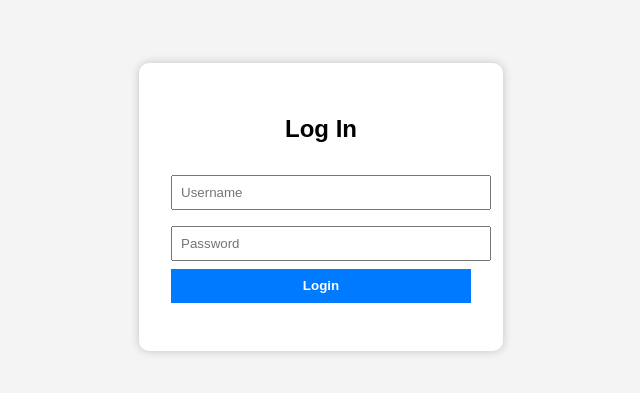
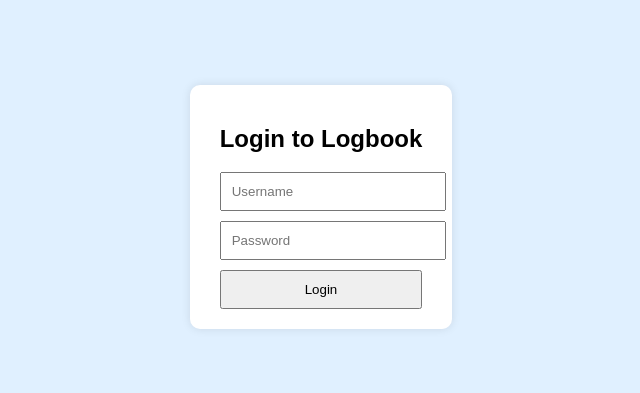
Before and after one commit to Shihab4099/TRAINING, a plain HTML site: page index.html in a window 1280 px wide. Shown: the part 201-594 px from the top of the page, without its empty margins (319-959 px from the left). Drawn offline with Linux system fonts and the light colour scheme.

Commit message:
Update index.html

```diff
--- a/index.html
+++ b/index.html
@@ -7,86 +7,66 @@
   <style>
     body {
       font-family: Arial, sans-serif;
-      background-color: #f4f4f4;
+      background-color: #e0f0ff;
       display: flex;
       justify-content: center;
       align-items: center;
       height: 100vh;
     }
-
     .login-box {
-      background-color: white;
-      padding: 2rem;
+      background: white;
+      padding: 20px 30px;
       border-radius: 10px;
-      box-shadow: 0 0 10px rgba(0, 0, 0, 0.2);
-      width: 300px;
+      box-shadow: 0 0 10px rgba(0,0,0,0.1);
     }
-
-    .login-box h2 {
-      text-align: center;
-      margin-bottom: 1.5rem;
+    input, button {
+      display: block;
+      width: 100%;
+      padding: 10px;
+      margin-top: 10px;
     }
-
-    .login-box input {
-      width: 100%;
-      padding: 0.5rem;
-      margin: 0.5rem 0;
-    }
-
-    .login-box button {
-      width: 100%;
-      padding: 0.6rem;
-      background-color: #007BFF;
-      color: white;
-      border: none;
-      cursor: pointer;
-      font-weight: bold;
-    }
-
-    .error {
-      color: red;
+    h2 {
       text-align: center;
     }
   </style>
 </head>
 <body>
   <div class="login-box">
-    <h2>Log In</h2>
-    <input type="text" id="username" placeholder="Username" required />
-    <input type="password" id="password" placeholder="Password" required />
-    <button onclick="login()">Login</button>
-    <p class="error" id="error-msg"></p>
+    <h2>Login to Logbook</h2>
+    <form id="loginForm">
+      <input type="text" id="username" placeholder="Username" required />
+      <input type="password" id="password" placeholder="Password" required />
+      <button type="submit">Login</button>
+    </form>
   </div>
 
   <script>
-    const users = [
-      { username: "Ahmad", password: "24DC007" },
-      { username: "Ali", password: "24DIT51" },
-      { username: "Idrisa", password: "24DIT040" },
-      { username: "Adam", password: "24DIT024" },
-      { username: "Mohd", password: "24DIT34" },
-      { username: "Yassir", password: "24DIT025" },
-      { username: "Ahmed", password: "24DIT04" },
-      { username: "Ismail", password: "24DC005" },
-      { username: "Mwinyi", password: "24DC012" }
-    ];
+    const users = {
+      Ahmad: "24DCS07",
+      Ali: "24DIT051",
+      Idrisa: "24DIT040",
+      Adam: "24DIT055",
+      Mohd: "24DIT034",
+      Yassir: "24DIT014",
+      Ahmed: "24DIT04",
+      Ismail: "24DCS05",
+      Mwinyi: "24DCS012"
+      Abuu:"24DCS08
+    };
 
-    function login() {
-      const uname = document.getElementById("username").value.trim();
-      const pwd = document.getElementById("password").value.trim();
-      const errorMsg = document.getElementById("error-msg");
+    document.getElementById("loginForm").addEventListener("submit", function(e) {
+      e.preventDefault();
 
-      const user = users.find(
-        u => u.username.toLowerCase() === uname.toLowerCase() && u.password === pwd
-      );
+      const username = document.getElementById("username").value.trim();
+      const password = document.getElementById("password").value;
 
-      if (user) {
-        localStorage.setItem("loggedInUser", user.username);
+      if (users[username] && users[username] === password) {
+        localStorage.setItem("loggedInUser", username);
         window.location.href = "logbook.html";
       } else {
-        errorMsg.textContent = "Invalid username or password";
+        alert("Wrong username or password");
       }
-    }
+    });
   </script>
 </body>
 </html>
```
